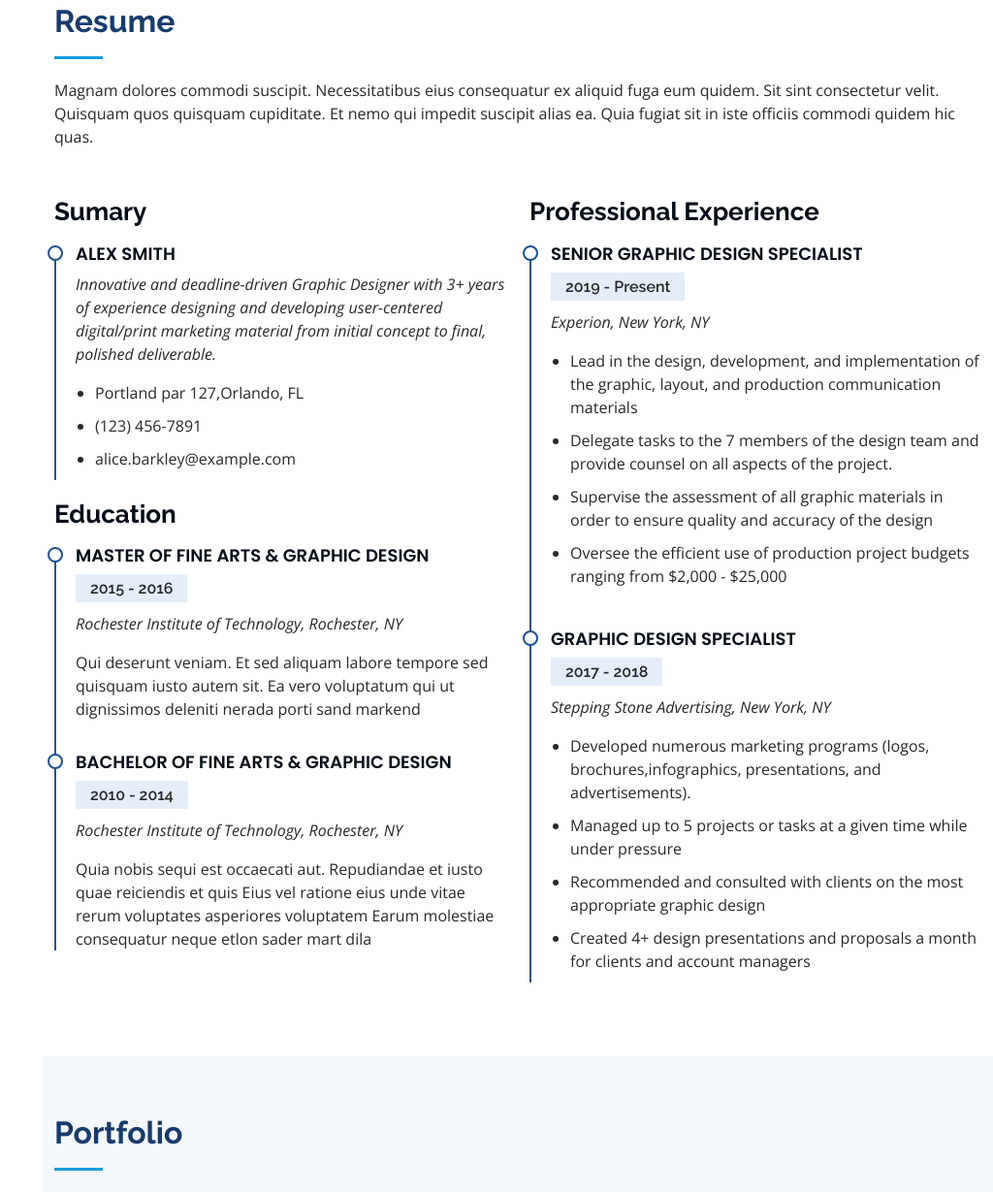
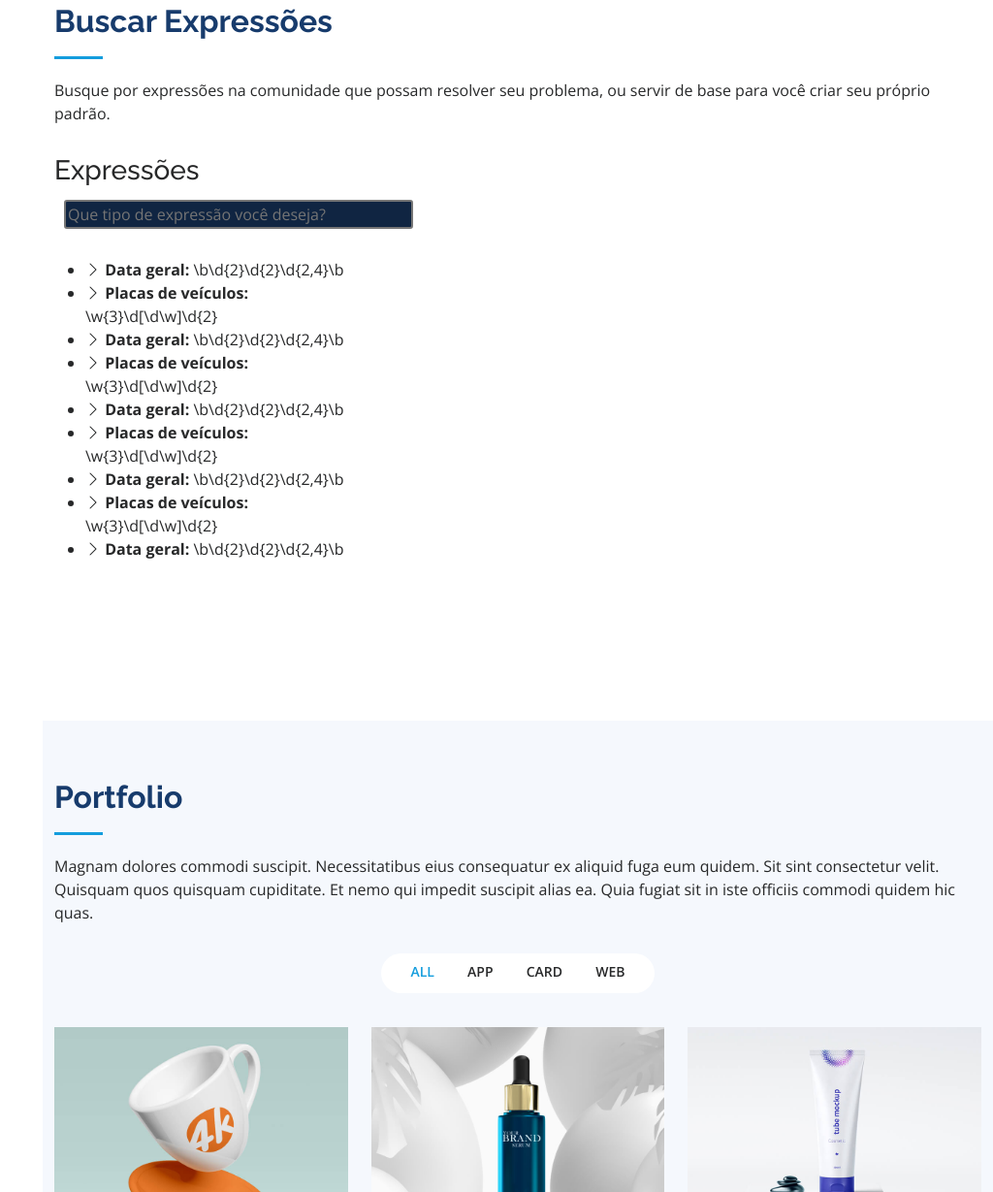
Before and after one commit to ArthurCamacho/projetoLP1, a plain HTML site: page index.html in a window 1280 px wide. Shown: the part 1657-2886 px from the top of the page at 97% size, without its empty margins (256-1280 px from the left). Drawn offline with nearby package versions, Linux system fonts and the light colour scheme.

Commit message:
Inicio da terceira tela

```diff
--- a/assets/css/style.css
+++ b/assets/css/style.css
@@ -460,6 +460,10 @@ section {
 /*--------------------------------------------------------------
 # Resume
 --------------------------------------------------------------*/
+.resume{
+  height: 100vh;
+}
+
 .resume .resume-title {
   font-size: 26px;
   font-weight: 700;
@@ -1155,3 +1159,12 @@ input:focus{
   margin: 10px 10px 10px 30px;
   color: #a8a9b4;
 }
+
+.pesquisa{
+  width: 45vh;
+  background-color: #102542;
+  color: #ffffff;
+  border-radius: 3px;
+  border-style: solid;
+  margin: 5px 10px 30px 10px;
+}
--- a/index.html
+++ b/index.html
@@ -137,63 +137,32 @@
       <div class="container">
 
         <div class="section-title">
-          <h2>Resume</h2>
-          <p>Magnam dolores commodi suscipit. Necessitatibus eius consequatur ex aliquid fuga eum quidem. Sit sint consectetur velit. Quisquam quos quisquam cupiditate. Et nemo qui impedit suscipit alias ea. Quia fugiat sit in iste officiis commodi quidem hic quas.</p>
+          <h2>Buscar Expressões</h2>
+          <p>Busque por expressões na comunidade que possam resolver seu problema, ou servir de base para você criar seu próprio padrão.</p>
         </div>
 
         <div class="row">
-          <div class="col-lg-6" data-aos="fade-up">
-            <h3 class="resume-title">Sumary</h3>
-            <div class="resume-item pb-0">
-              <h4>Alex Smith</h4>
-              <p><em>Innovative and deadline-driven Graphic Designer with 3+ years of experience designing and developing user-centered digital/print marketing material from initial concept to final, polished deliverable.</em></p>
-              <ul>
-                <li>Portland par 127,Orlando, FL</li>
-                <li>(123) 456-7891</li>
-                <li>alice.barkley@example.com</li>
-              </ul>
-            </div>
-
-            <h3 class="resume-title">Education</h3>
-            <div class="resume-item">
-              <h4>Master of Fine Arts &amp; Graphic Design</h4>
-              <h5>2015 - 2016</h5>
-              <p><em>Rochester Institute of Technology, Rochester, NY</em></p>
-              <p>Qui deserunt veniam. Et sed aliquam labore tempore sed quisquam iusto autem sit. Ea vero voluptatum qui ut dignissimos deleniti nerada porti sand markend</p>
-            </div>
-            <div class="resume-item">
-              <h4>Bachelor of Fine Arts &amp; Graphic Design</h4>
-              <h5>2010 - 2014</h5>
-              <p><em>Rochester Institute of Technology, Rochester, NY</em></p>
-              <p>Quia nobis sequi est occaecati aut. Repudiandae et iusto quae reiciendis et quis Eius vel ratione eius unde vitae rerum voluptates asperiores voluptatem Earum molestiae consequatur neque etlon sader mart dila</p>
+          <div class="col-lg-8 pt-4 pt-lg-0 content" data-aos="fade-left">
+            <h3>Expressões</h3>
+            <form action="">
+              <input type="text" placeholder="Que tipo de expressão você deseja?" class="pesquisa">
+            </form>
+            <div class="row">
+              <div class="col-lg-6">
+                <ul>
+                  <li><i class="bi bi-chevron-right"></i> <strong>Data geral:</strong> <span> \b\d{2}\d{2}\d{2,4}\b</span></li>
+                  <li><i class="bi bi-chevron-right"></i> <strong>Placas de veículos:</strong> <span> \w{3}\d[\d\w]\d{2}</span></li>
+                  <li><i class="bi bi-chevron-right"></i> <strong>Data geral:</strong> <span> \b\d{2}\d{2}\d{2,4}\b</span></li>
+                  <li><i class="bi bi-chevron-right"></i> <strong>Placas de veículos:</strong> <span> \w{3}\d[\d\w]\d{2}</span></li>
+                  <li><i class="bi bi-chevron-right"></i> <strong>Data geral:</strong> <span> \b\d{2}\d{2}\d{2,4}\b</span></li>
+                  <li><i class="bi bi-chevron-right"></i> <strong>Placas de veículos:</strong> <span> \w{3}\d[\d\w]\d{2}</span></li>
+                  <li><i class="bi bi-chevron-right"></i> <strong>Data geral:</strong> <span> \b\d{2}\d{2}\d{2,4}\b</span></li>
+                  <li><i class="bi bi-chevron-right"></i> <strong>Placas de veículos:</strong> <span> \w{3}\d[\d\w]\d{2}</span></li>
+                  <li><i class="bi bi-chevron-right"></i> <strong>Data geral:</strong> <span> \b\d{2}\d{2}\d{2,4}\b</span></li>
+                </ul>
+              </div>
             </div>
           </div>
-          <div class="col-lg-6" data-aos="fade-up" data-aos-delay="100">
-            <h3 class="resume-title">Professional Experience</h3>
-            <div class="resume-item">
-              <h4>Senior graphic design specialist</h4>
-              <h5>2019 - Present</h5>
-              <p><em>Experion, New York, NY </em></p>
-              <ul>
-                <li>Lead in the design, development, and implementation of the graphic, layout, and production communication materials</li>
-                <li>Delegate tasks to the 7 members of the design team and provide counsel on all aspects of the project. </li>
-                <li>Supervise the assessment of all graphic materials in order to ensure quality and accuracy of the design</li>
-                <li>Oversee the efficient use of production project budgets ranging from $2,000 - $25,000</li>
-              </ul>
-            </div>
-            <div class="resume-item">
-              <h4>Graphic design specialist</h4>
-              <h5>2017 - 2018</h5>
-              <p><em>Stepping Stone Advertising, New York, NY</em></p>
-              <ul>
-                <li>Developed numerous marketing programs (logos, brochures,infographics, presentations, and advertisements).</li>
-                <li>Managed up to 5 projects or tasks at a given time while under pressure</li>
-                <li>Recommended and consulted with clients on the most appropriate graphic design</li>
-                <li>Created 4+ design presentations and proposals a month for clients and account managers</li>
-              </ul>
-            </div>
-          </div>
-        </div>
 
       </div>
     </section><!-- End Resume Section -->
```
